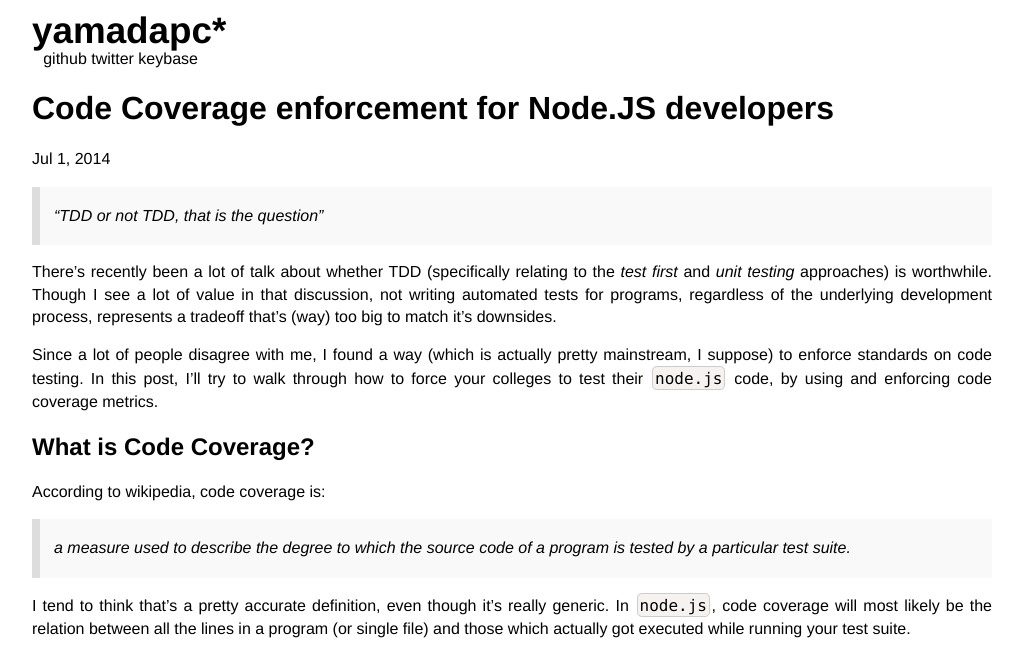
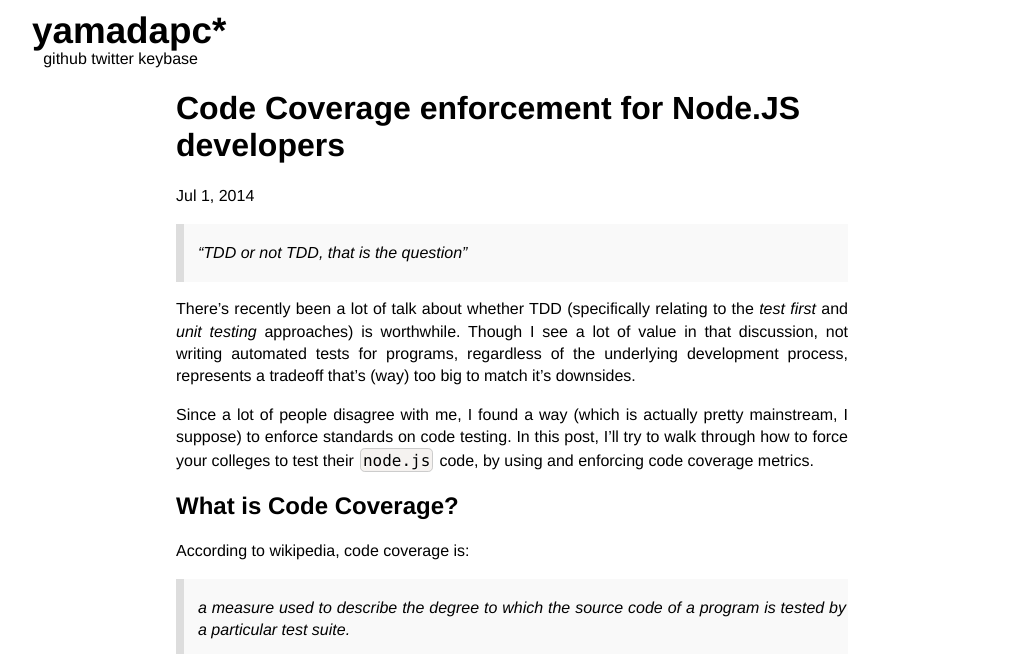
Before and after one commit to yamadapc/yamadapc.github.io, a Jekyll site: the page built from _posts/2014-07-01-code-coverate-enforcement-for-nodejs.markdown, in a window 1280 px wide. Shown: the top 654 px of the page, without its empty margins (128-1151 px from the left). Built offline with Jekyll 4.4.1, drawn with Linux system fonts in a browser that asks for light colours.

Commit message:
Limit post max-width
My website looks pretty bad. I need to put some serious work into this
someday - as in: not today.

```diff
--- a/css/main.scss
+++ b/css/main.scss
@@ -176,6 +176,11 @@
   }
 }
 
+.post {
+  max-width: 70%;
+  margin: 0 auto;
+}
+
 .post-content {
   p {
     text-align: justify;
```
